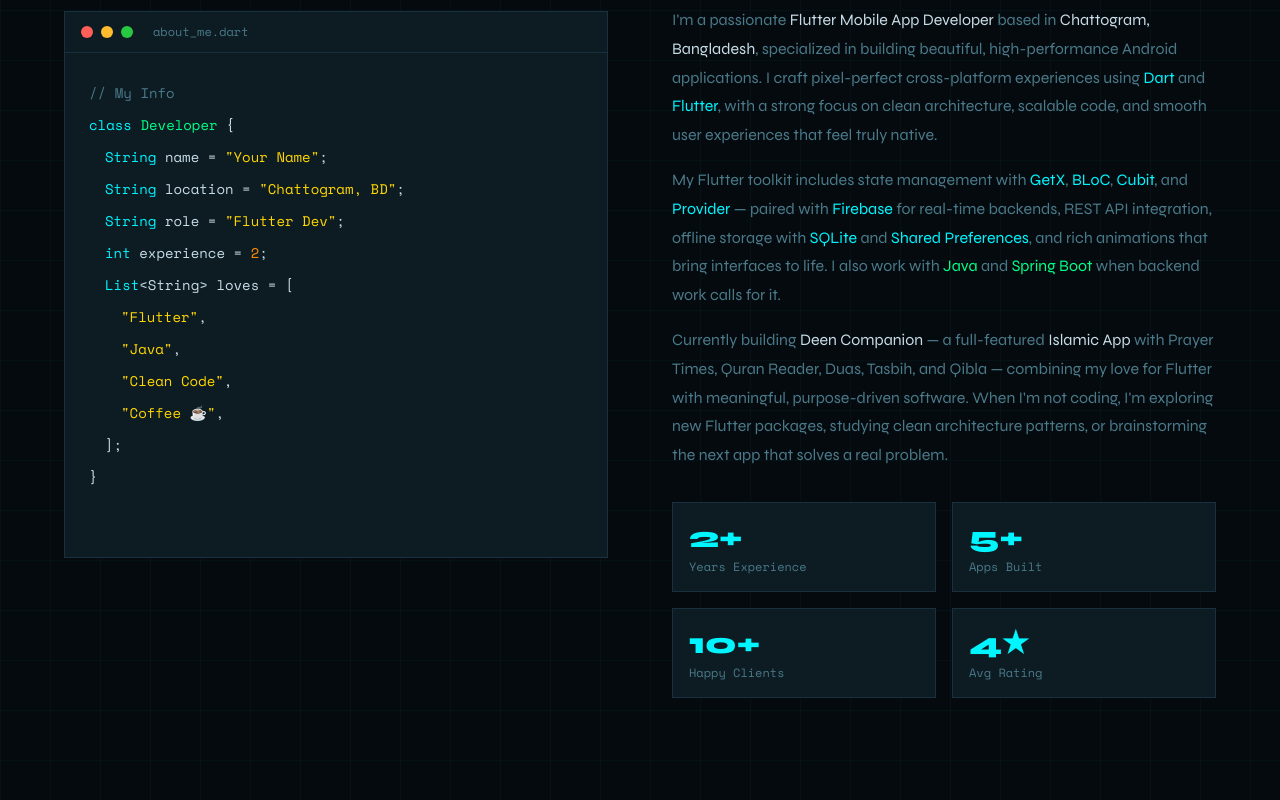
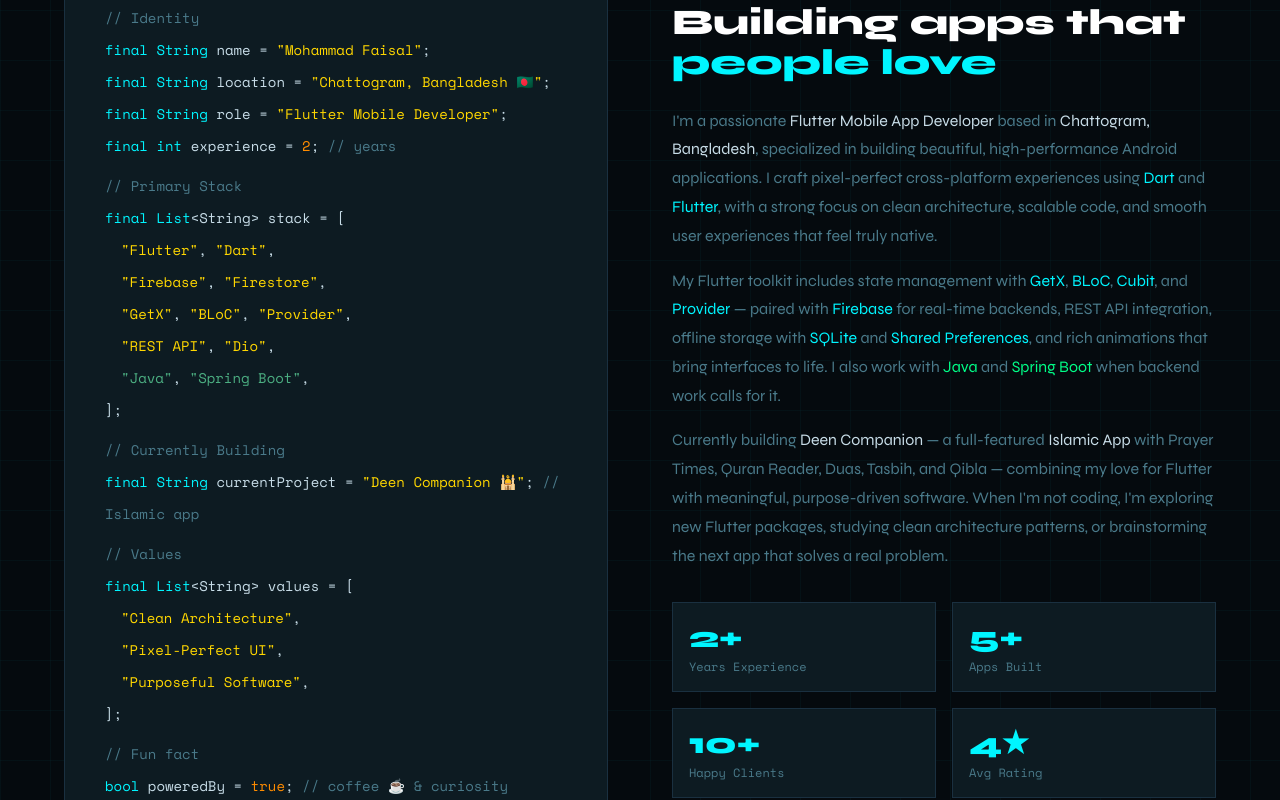
Before and after one commit to Faisal60177/portfolio, a React (Vite) app: page / in a window 1280 px wide. Shown: the part 1040-1840 px from the top of the page. Built offline with nearby package versions, Linux system fonts and the light colour scheme.

Commit message:
Fixed Hero build error

```diff
--- a/src/components/About.tsx
+++ b/src/components/About.tsx
@@ -33,43 +33,90 @@
 
                         {/* Terminal content */}
                         <div className="p-6 font-mono-custom text-sm leading-8" style={{ color: 'var(--text)' }}>
-                            <p style={{ color: 'var(--muted)' }}>// My Info</p>
+
+                            <p style={{ color: 'var(--muted)' }}>// Assalamu Alaikum 🌙 — Welcome to my portfolio</p>
+
                             <p>
                                 <span style={{ color: 'var(--cyan)' }}>class </span>
-                                <span style={{ color: 'var(--green)' }}>Developer </span>
+                                <span style={{ color: 'var(--green)' }}>MohammadFaisal </span>
+                                <span style={{ color: 'var(--cyan)' }}>extends </span>
+                                <span style={{ color: 'var(--green)' }}>FlutterDeveloper </span>
                                 {'{ '}
                             </p>
+
                             <div className="ml-4">
+
+                                <p style={{ color: 'var(--muted)' }}>// Identity</p>
                                 <p>
+                                    <span style={{ color: 'var(--cyan)' }}>final </span>
                                     <span style={{ color: 'var(--cyan)' }}>String </span>
-                                    name = <span style={{ color: '#ffd700' }}>"Your Name"</span>;
+                                    name = <span style={{ color: '#ffd700' }}>"Mohammad Faisal"</span>;
                                 </p>
                                 <p>
+                                    <span style={{ color: 'var(--cyan)' }}>final </span>
                                     <span style={{ color: 'var(--cyan)' }}>String </span>
-                                    location = <span style={{ color: '#ffd700' }}>"Chattogram, BD"</span>;
+                                    location = <span style={{ color: '#ffd700' }}>"Chattogram, Bangladesh 🇧🇩"</span>;
                                 </p>
                                 <p>
+                                    <span style={{ color: 'var(--cyan)' }}>final </span>
                                     <span style={{ color: 'var(--cyan)' }}>String </span>
-                                    role = <span style={{ color: '#ffd700' }}>"Flutter Dev"</span>;
+                                    role = <span style={{ color: '#ffd700' }}>"Flutter Mobile Developer"</span>;
                                 </p>
                                 <p>
+                                    <span style={{ color: 'var(--cyan)' }}>final </span>
                                     <span style={{ color: 'var(--cyan)' }}>int </span>
                                     experience = <span style={{ color: '#ff8c00' }}>2</span>;
+                                    <span style={{ color: 'var(--muted)' }}> // years</span>
                                 </p>
+
+                                <p className="mt-2" style={{ color: 'var(--muted)' }}>// Primary Stack</p>
                                 <p>
+                                    <span style={{ color: 'var(--cyan)' }}>final </span>
                                     <span style={{ color: 'var(--cyan)' }}>List</span>
-                                    {'<String>'} loves = [
+                                    {'<String>'} stack = [
                                 </p>
                                 <div className="ml-4">
-                                    <p><span style={{ color: '#ffd700' }}>"Flutter"</span>,</p>
-                                    <p><span style={{ color: '#ffd700' }}>"Java"</span>,</p>
-                                    <p><span style={{ color: '#ffd700' }}>"Clean Code"</span>,</p>
-                                    <p><span style={{ color: '#ffd700' }}>"Coffee ☕"</span>,</p>
+                                    <p><span style={{ color: '#ffd700' }}>"Flutter"</span>, <span style={{ color: '#ffd700' }}>"Dart"</span>,</p>
+                                    <p><span style={{ color: '#ffd700' }}>"Firebase"</span>, <span style={{ color: '#ffd700' }}>"Firestore"</span>,</p>
+                                    <p><span style={{ color: '#ffd700' }}>"GetX"</span>, <span style={{ color: '#ffd700' }}>"BLoC"</span>, <span style={{ color: '#ffd700' }}>"Provider"</span>,</p>
+                                    <p><span style={{ color: '#ffd700' }}>"REST API"</span>, <span style={{ color: '#ffd700' }}>"Dio"</span>,</p>
+                                    <p><span style={{ color: '#4CAF82' }}>"Java"</span>, <span style={{ color: '#4CAF82' }}>"Spring Boot"</span>,</p>
                                 </div>
                                 <p>];</p>
+
+                                <p className="mt-2" style={{ color: 'var(--muted)' }}>// Currently Building</p>
+                                <p>
+                                    <span style={{ color: 'var(--cyan)' }}>final </span>
+                                    <span style={{ color: 'var(--cyan)' }}>String </span>
+                                    currentProject = <span style={{ color: '#ffd700' }}>"Deen Companion 🕌"</span>;
+                                    <span style={{ color: 'var(--muted)' }}> // Islamic app</span>
+                                </p>
+
+                                <p className="mt-2" style={{ color: 'var(--muted)' }}>// Values</p>
+                                <p>
+                                    <span style={{ color: 'var(--cyan)' }}>final </span>
+                                    <span style={{ color: 'var(--cyan)' }}>List</span>
+                                    {'<String>'} values = [
+                                </p>
+                                <div className="ml-4">
+                                    <p><span style={{ color: '#ffd700' }}>"Clean Architecture"</span>,</p>
+                                    <p><span style={{ color: '#ffd700' }}>"Pixel-Perfect UI"</span>,</p>
+                                    <p><span style={{ color: '#ffd700' }}>"Purposeful Software"</span>,</p>
+                                </div>
+                                <p>];</p>
+
+                                <p className="mt-2" style={{ color: 'var(--muted)' }}>// Fun fact</p>
+                                <p>
+                                    <span style={{ color: 'var(--cyan)' }}>bool </span>
+                                    poweredBy = <span style={{ color: '#ff8c00' }}>true</span>;
+                                    <span style={{ color: 'var(--muted)' }}> // coffee ☕ & curiosity</span>
+                                </p>
+
                             </div>
+
                             <p>{'}'}</p>
                             <p className="mt-2 animate-blink" style={{ color: 'var(--cyan)' }}>▋</p>
+
                         </div>
                     </div>
 
```
